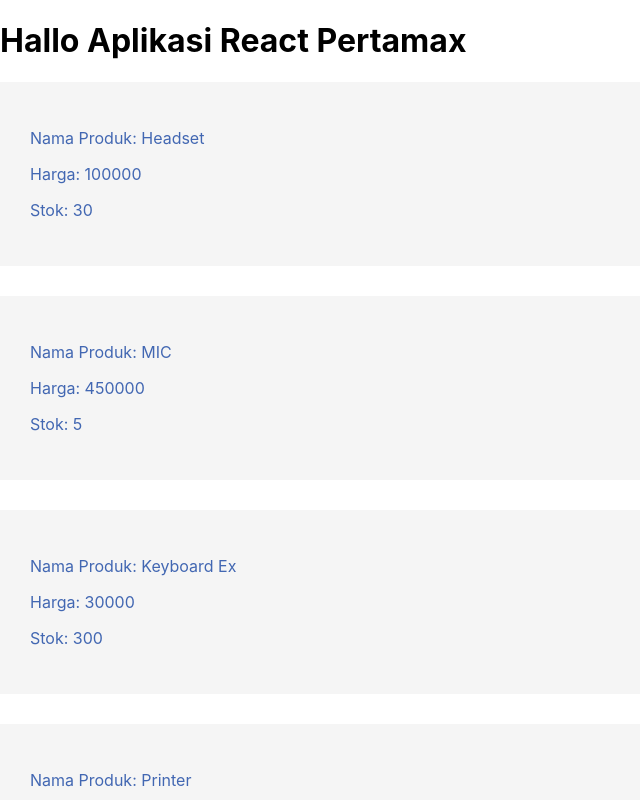
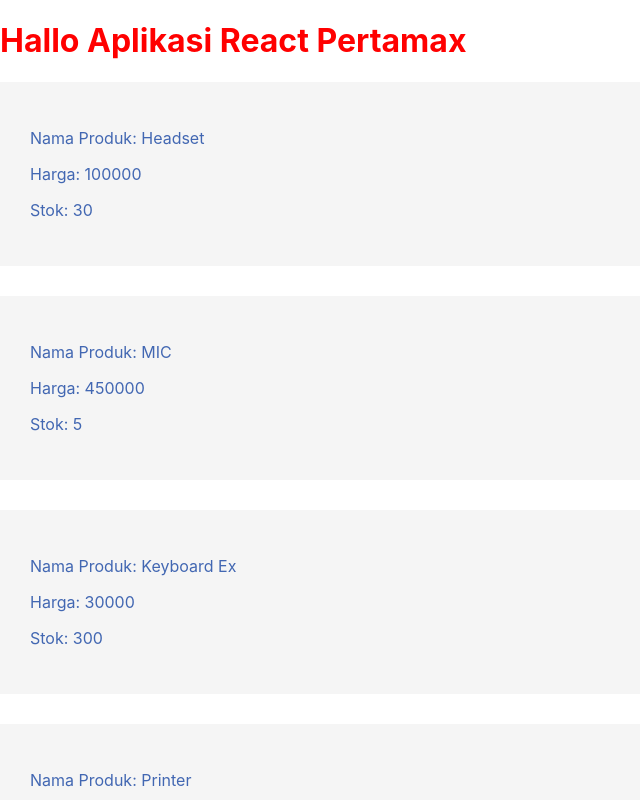
Before and after one commit to purwokang/wsl-idrcorner-react-tutorial1, a React (Create React App) app: page / in a window 1280 px wide. Shown: the top 800 px of the page, without its empty margins (0-640 px from the left). Built offline with nearby package versions, Linux system fonts and the light colour scheme.

Commit message:
inline styling: mengubah warna heading 1 menjadi merah

```diff
--- a/src/App.js
+++ b/src/App.js
@@ -16,9 +16,14 @@ class App extends Component {
   }
 
   render() {
+
+    const heading1 = {
+      color: 'red'
+    }
+
     return (
       <div>
-        <h1>Hallo Aplikasi React Pertamax</h1>
+        <h1 style={heading1}>Hallo Aplikasi React Pertamax</h1>
         <Produk produkProduk={this.state.produk} />
       </div>
     )
```
